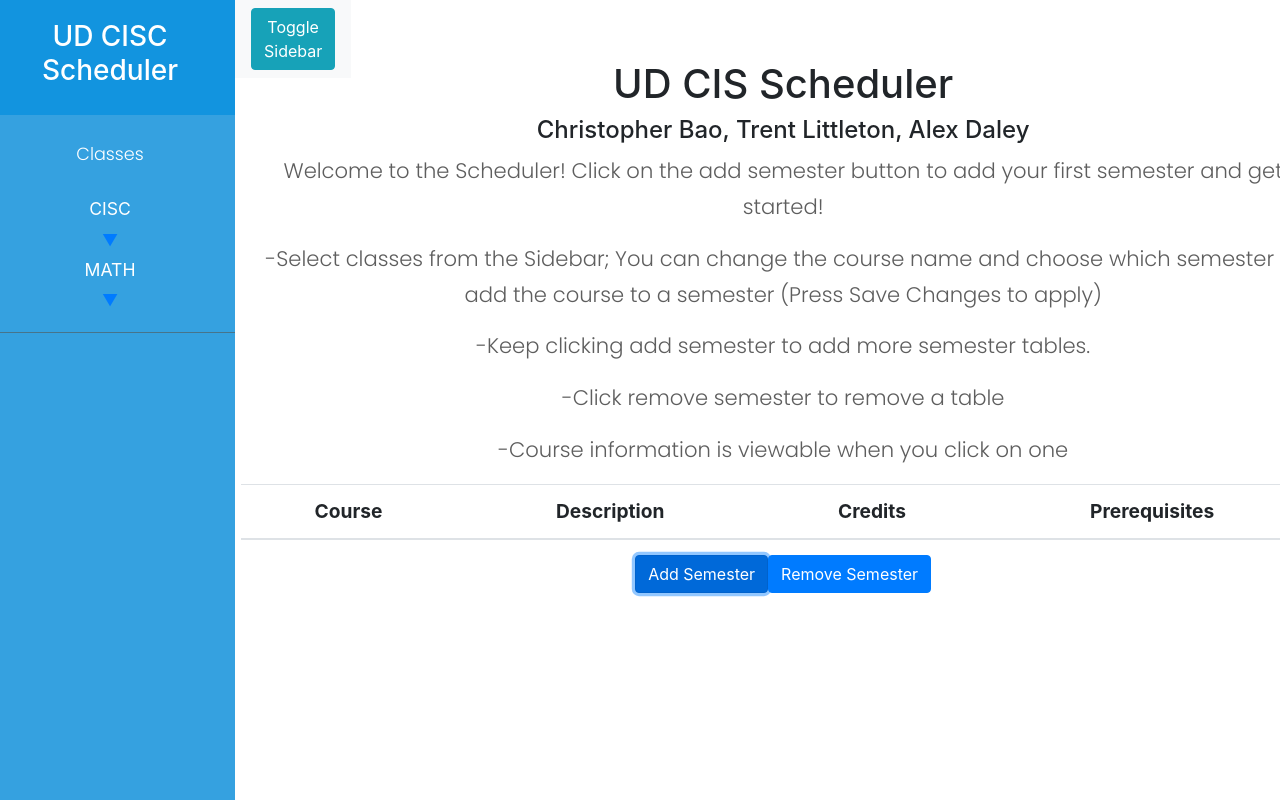
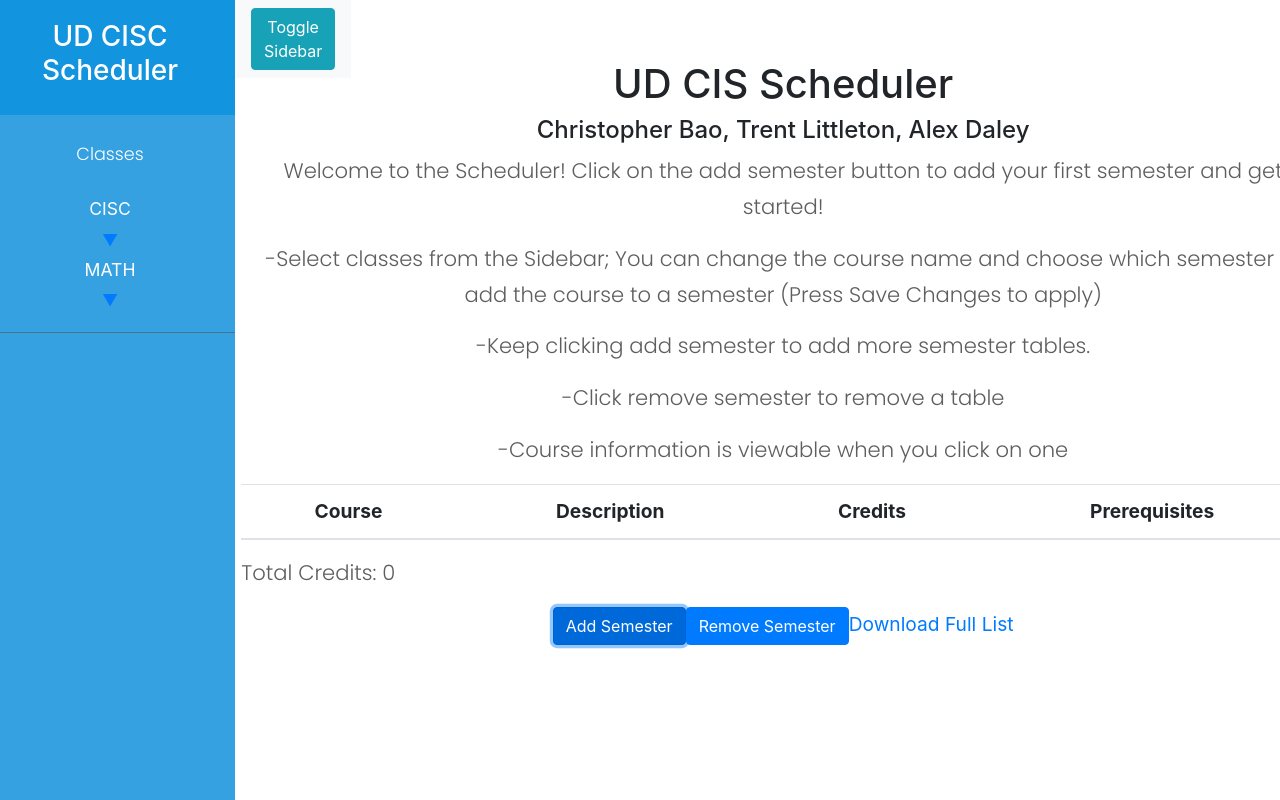
Before and after one commit to UD-CISC275-F21/ud-cis-scheduler-team-19, a React (Create React App) app: page / in a window 1280 px wide. Both pictures are taken after a click on the button "Add Semester". Shown: the top 800 px of the page. Built offline with nearby package versions, Linux system fonts and the light colour scheme.

Commit message:
Added csv export + total credits + math courses

```diff
--- a/package.json
+++ b/package.json
@@ -17,6 +17,7 @@
     "react": "^17.0.2",
     "react-bootstrap": "^2.0.0",
     "react-bootstrap-validation": "^0.1.11",
+    "react-csv": "^2.0.3",
     "react-dnd": "^14.0.4",
     "react-dnd-html5-backend": "^14.0.2",
     "react-dom": "^17.0.2",
@@ -57,6 +58,7 @@
   },
   "devDependencies": {
     "@types/jquery": "^3.5.8",
+    "@types/react-csv": "^1.1.2",
     "@types/react-radio-group": "^3.0.4",
     "@types/react-router-dom": "^5.3.1",
     "@typescript-eslint/eslint-plugin": "^4.32.0",
--- a/src/App.tsx
+++ b/src/App.tsx
@@ -16,17 +16,24 @@ function App(): JSX.Element {
     const [schedule] = useState<Course[]>([]);
     const [allSchedules, setAllSchedules] = useState<Course[][]>([schedule]);
     const [visible, setVisible] = useState(false);
-    const [courseList] = useState<Course[]>([]);
+    const [ciscCourseList] = useState<Course[]>([]);
+    const [mathCourseList] = useState<Course[]>([]);
     for(let i = 0; i<COURSELIST["CISC"].length; i++){
         const [tempList] = useState<Course[]>(Object.values(COURSELIST["CISC"][i]));
-        if(courseList.length < COURSELIST["CISC"].length){
-            courseList.push(tempList[0]);
+        if(ciscCourseList.length < COURSELIST["CISC"].length){
+            ciscCourseList.push(tempList[0]);
+        }
+    }
+    for(let i = 0; i<COURSELIST["MATH"].length; i++){
+        const [tempList] = useState<Course[]>(Object.values(COURSELIST["MATH"][i]));
+        if(mathCourseList.length < COURSELIST["MATH"].length){
+            mathCourseList.push(tempList[0]);
         }
     }
     return (
         <DndProvider backend={HTML5Backend}>
             <div className="App">
-                <ControlPanel courseList={courseList} allSchedules={allSchedules} setAllSchedules={setAllSchedules} visible={visible} setVisible={setVisible}></ControlPanel>
+                <ControlPanel ciscCourseList={ciscCourseList} mathCourseList={mathCourseList} allSchedules={allSchedules} setAllSchedules={setAllSchedules} visible={visible} setVisible={setVisible}></ControlPanel>
                 <Box></Box>
             </div>
         </DndProvider>
--- a/src/components/ControlPanel.tsx
+++ b/src/components/ControlPanel.tsx
@@ -5,11 +5,13 @@ import { Row,/* Col, */Button } from "react-bootstrap";
 import { SemesterTable } from "./SemesterTable";
 import { Course } from "../interfaces/course";
 import { CourseModal } from "./CourseModal";
+import { CSVLink } from "react-csv";
 //import { findRenderedComponentWithType } from "react-dom/test-utils";
 
-export function ControlPanel({ courseList, allSchedules, setAllSchedules, visible, setVisible }:
+export function ControlPanel({ ciscCourseList, mathCourseList, allSchedules, setAllSchedules, visible, setVisible }:
 {
-    courseList: Course[],
+    ciscCourseList: Course[],
+    mathCourseList: Course[],
     allSchedules: Course[][],
     setAllSchedules: (c: Course[][]) => void,
     visible: boolean,
@@ -27,7 +29,7 @@ export function ControlPanel({ courseList, allSchedules, setAllSchedules, visibl
     };
     const [isSidebarActive, setIsSidebarActive] = useState(true);
     const [semesterAdded, setSemesterAdded] = useState(1);
-    const [currentCourse, setCurrentCourse] = useState<Course>(courseList[0]);
+    const [currentCourse, setCurrentCourse] = useState<Course>(ciscCourseList[0]);
     const CustomToggle = React.forwardRef((props: CustomToggleProps, ref: React.Ref<HTMLAnchorElement>) => {
         return <a
             href=""
@@ -74,14 +76,34 @@ export function ControlPanel({ courseList, allSchedules, setAllSchedules, visibl
         setVisible(true);
     }
 
-    function coursePrinter(): JSX.Element[] {
+    function ciscCoursePrinter(): JSX.Element[] {
         const courses = [];
         let key: string;
-        for(let i = 0; i < courseList.length; i++){
+        for(let i = 0; i < ciscCourseList.length; i++){
             key = (i+1).toString();
-            courses.push(<Dropdown.Item onClick={() => onClick(courseList[i])} eventKey={key}>{courseList[i].prefix}</Dropdown.Item>);
+            courses.push(<Dropdown.Item onClick={() => onClick(ciscCourseList[i])} eventKey={key}>{ciscCourseList[i].prefix}</Dropdown.Item>);
         }
         return courses;
+    }
+
+    function mathCoursePrinter(): JSX.Element[] {
+        const courses = [];
+        let key: string;
+        for(let i = 0; i < mathCourseList.length; i++){
+            key = (i+1).toString();
+            courses.push(<Dropdown.Item onClick={() => onClick(mathCourseList[i])} eventKey={key}>{mathCourseList[i].prefix}</Dropdown.Item>);
+        }
+        return courses;
+    }
+
+    function exportedList() {
+        const list = [];
+        for(let i = 0; i < allSchedules.length; i++){
+            for(let j = 0; j < allSchedules[i].length; j++){
+                list.push(allSchedules[i][j]);
+            }
+        }
+        return list;
     }
 
     const TheSidebar = () =>
@@ -99,7 +121,7 @@ export function ControlPanel({ courseList, allSchedules, setAllSchedules, visibl
                     </Dropdown.Toggle>
 
                     <Dropdown.Menu as={CustomMenu}>
-                        {coursePrinter()}
+                        {ciscCoursePrinter()}
                     </Dropdown.Menu>
                 </Dropdown>
                 <Dropdown>
@@ -110,12 +132,7 @@ export function ControlPanel({ courseList, allSchedules, setAllSchedules, visibl
                     </Dropdown.Toggle>
 
                     <Dropdown.Menu as={CustomMenu}>
-                        <Dropdown.Item eventKey="1">eee</Dropdown.Item>
-                        <Dropdown.Item eventKey="2">fff</Dropdown.Item>
-                        <Dropdown.Item eventKey="3" active>
-                            ggg
-                        </Dropdown.Item>
-                        <Dropdown.Item eventKey="1">hhh</Dropdown.Item>
+                        {mathCoursePrinter()}
                     </Dropdown.Menu>
                 </Dropdown>
             </ul>
@@ -191,6 +208,7 @@ export function ControlPanel({ courseList, allSchedules, setAllSchedules, visibl
                         <Button onClick={removeSemester} type="button" id="addsemesterbtn">
                             Remove Semester
                         </Button>
+                        <CSVLink data={exportedList()}>Download Full List</CSVLink>
                         { visible ? modalHandler() : null}
                     </div>
                 </Row>
--- a/src/components/CourseModal.tsx
+++ b/src/components/CourseModal.tsx
@@ -11,6 +11,7 @@ export function CourseModal({course, visible, setVisible, semesterAdded, allSche
     allSchedules: Course[][]
 }): JSX.Element {
     const [name, setName] = useState<string>(course.name);
+    const [description, setDescription] = useState<string>(course.description);
     const semester = [];
     const [currentSemester, setCurrentSemester] = useState("");
     for(let i = 1; i <= semesterAdded; i++){
@@ -18,6 +19,8 @@ export function CourseModal({course, visible, setVisible, semesterAdded, allSche
     }
     function save() {
         course.name = name;
+        course.semester = currentSemester;
+        course.description = description;
         setVisible(false);
         allSchedules[parseInt(currentSemester)-1].push(course);
     }
@@ -66,8 +69,10 @@ export function CourseModal({course, visible, setVisible, semesterAdded, allSche
                         <Form.Label>Terms: {course.terms}</Form.Label>
                     </Form.Group>
                     <Form.Group className="mb-3" controlId="CourseForm.description">
-                        <p>Course Description:</p>
-                        <p>{course.description}</p>
+                        <Form.Label>Course Description:</Form.Label>
+                        <Form.Control as="textarea" rows={3}
+                            value={description}
+                            onChange={(ev: React.ChangeEvent<HTMLTextAreaElement>) => setDescription(ev.target.value)}/>
                     </Form.Group>
                 </Form>
 
--- a/src/components/SemesterTable.tsx
+++ b/src/components/SemesterTable.tsx
@@ -6,6 +6,15 @@ export function SemesterTable({ schedule }:
 {
     schedule: Course[]
 }): JSX.Element {
+    function calcCredits(){
+        let credits = 0;
+        for(let i = 0; i < 5; i++){
+            if (schedule[i] != null){
+                credits += parseInt(schedule[i].credits);
+            }
+        }
+        return credits;
+    }
     return <Row>
         <Table className="table table-striped">
             <thead>
@@ -49,5 +58,6 @@ export function SemesterTable({ schedule }:
                 </tr>
             </tbody>
         </Table>
+        <p>Total Credits: {calcCredits()}</p>
     </Row>;
 }
--- a/src/interfaces/course.ts
+++ b/src/interfaces/course.ts
@@ -7,4 +7,5 @@ export interface Course {
     limits: string
     breadth: string
     terms: string
+    semester: string
 }
```
Also changed, not shown: 1 other file (tests, documents, lock files or other folders).
